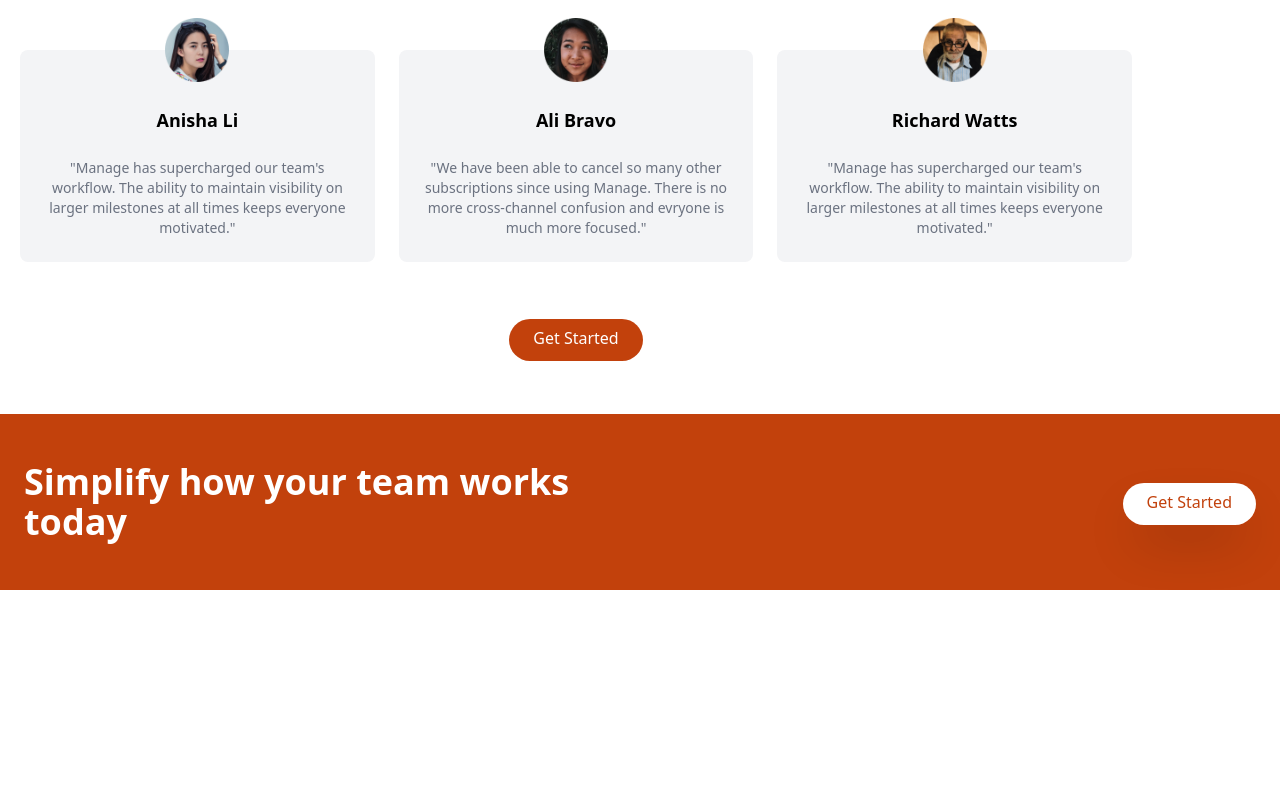
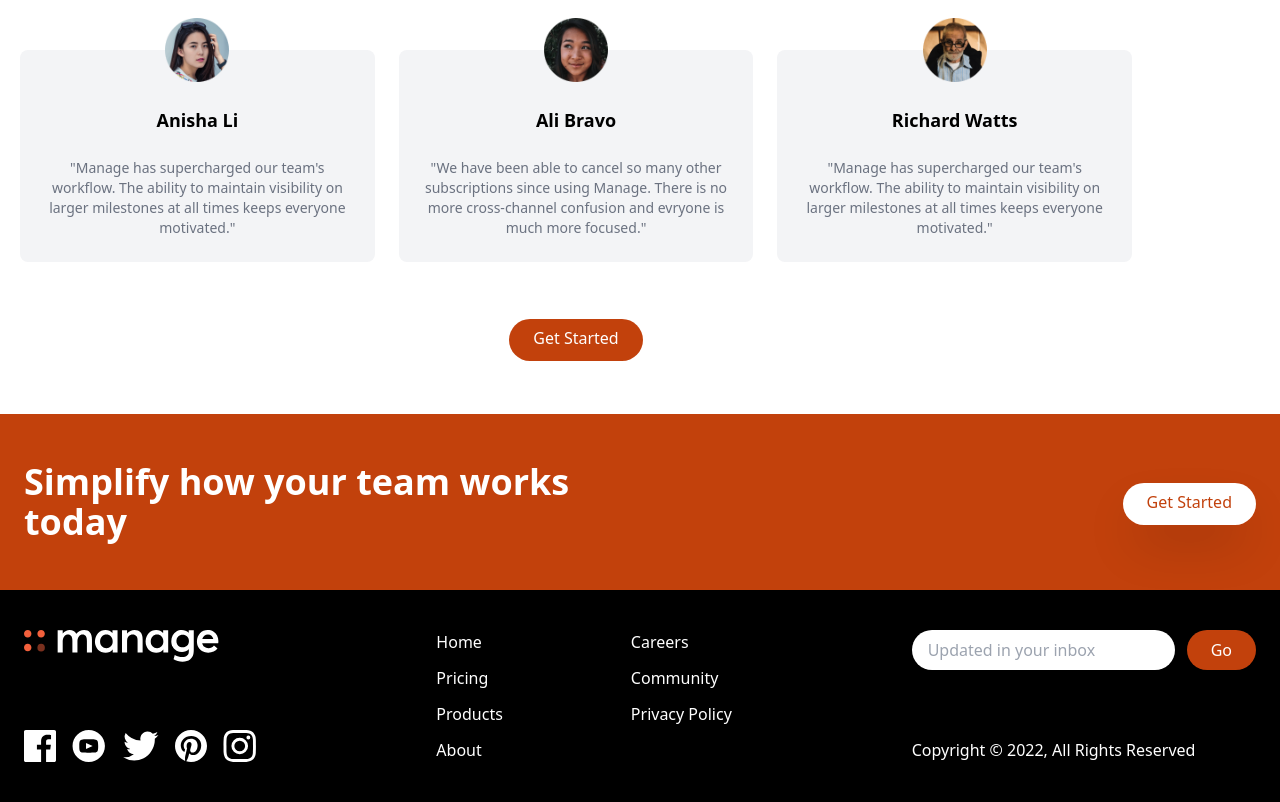
Before and after one commit to umurung/Tailwind-manage, a website: page index.html in a window 1280 px wide. Shown: the part 1467-2269 px from the top of the page. Before the commit the page ends 2057 px from the top, so only its background shows below. Drawn offline with nearby package versions, Linux system fonts and the light colour scheme; files that its build step writes are made by us from their sources.

Commit message:
modified footer

```diff
--- a/index.html
+++ b/index.html
@@ -216,7 +216,72 @@
                 rounded-full baseline hover:bg-gray-900">Get Started</a>
             </div>
         </div>
-
         </section>
+        <footer class="bg-black">
+            <!-- Flex Container -->
+            <div class="container flex flex-col-reverse justify-between px-6 py-10 mx-auto space-y-8 md:flex-row md:space-y-0">
+                <!-- Logo and social links container -->
+                <div class="flex flex-col-reverse items-center justify-between space-y-12 md:flex-col md:space-y-0 md:items-start">
+                    <div class="mx-auto my-6 text-center text-white md:hidden">
+                        Copyright &copy; 2022, All Rights Reserved
+                    </div>
+                    <!-- Footer Logo -->
+                    <div>
+                        <img src="./images/logo-white.svg" alt="Footer Logo" class="h-8">
+                    </div>
+                    <!-- Social Links Container -->
+                    <div class="flex justify-center space-x-4">
+                        <!-- Link 1 -->
+                        <a href="#">
+                            <img src="./images/icon-facebook.svg" alt="Facebook Icon" class="h-8" />
+                        </a>
+                        <!-- Link 2 -->
+                        <a href="#">
+                            <img src="./images/icon-youtube.svg" alt="YouTube Icon" class="h-8" />
+                        </a>
+                        <!-- Link 3 -->
+                        <a href="#">
+                            <img src="./images/icon-twitter.svg" alt="Twitter Icon" class="h-8" />
+                        </a>
+                        <!-- Link 4 -->
+                        <a href="#">
+                            <img src="./images/icon-pinterest.svg" alt="Pinterest Icon" class="h-8" />
+                        </a>
+                        <!-- Link 5 -->
+                        <a href="#">
+                            <img src="./images/icon-instagram.svg" alt="Instagram Icon" class="h-8" />
+                        </a>
+                    </div>
+                </div>
+                <!-- List Container -->
+                <div class="flex justify-around space-x-32">
+                    <div class="flex flex-col space-y-3 text-white">
+                    <a href="#" class="hover:text-orange-400">Home</a>
+                    <a href="#" class="hover:text-orange-400">Pricing</a>
+                    <a href="#" class="hover:text-orange-400">Products</a>
+                    <a href="#" class="hover:text-orange-400">About</a>
+                    </div>
+                    <div class="flex flex-col space-y-3 text-white">
+                    <a href="#" class="hover:text-orange-400">Careers</a>
+                    <a href="#" class="hover:text-orange-400">Community</a>
+                    <a href="#" class="hover:text-orange-400">Privacy Policy</a>
+                    </div>
+                </div>
+                <!-- Input Container -->
+                <div class="flex flex-col justify-between">
+                    <form>
+                    <div class="flex space-x-3">
+                        <input type="text" class="flex-1 px-4 rounded-full focus:outline-none" placeholder="Updated in your inbox"/>
+                        <button class="px-6 py-2 text-white rounded-full bg-orange-700 hover:bg-gray-400 focus:outline-none">
+                        Go
+                        </button>
+                    </div>
+                    </form>
+                    <div class="hidden text-white md:block">
+                        Copyright &copy; 2022, All Rights Reserved
+                    </div>
+                </div>
+            </div>
+        </footer>
     </body>
 </html>
```
